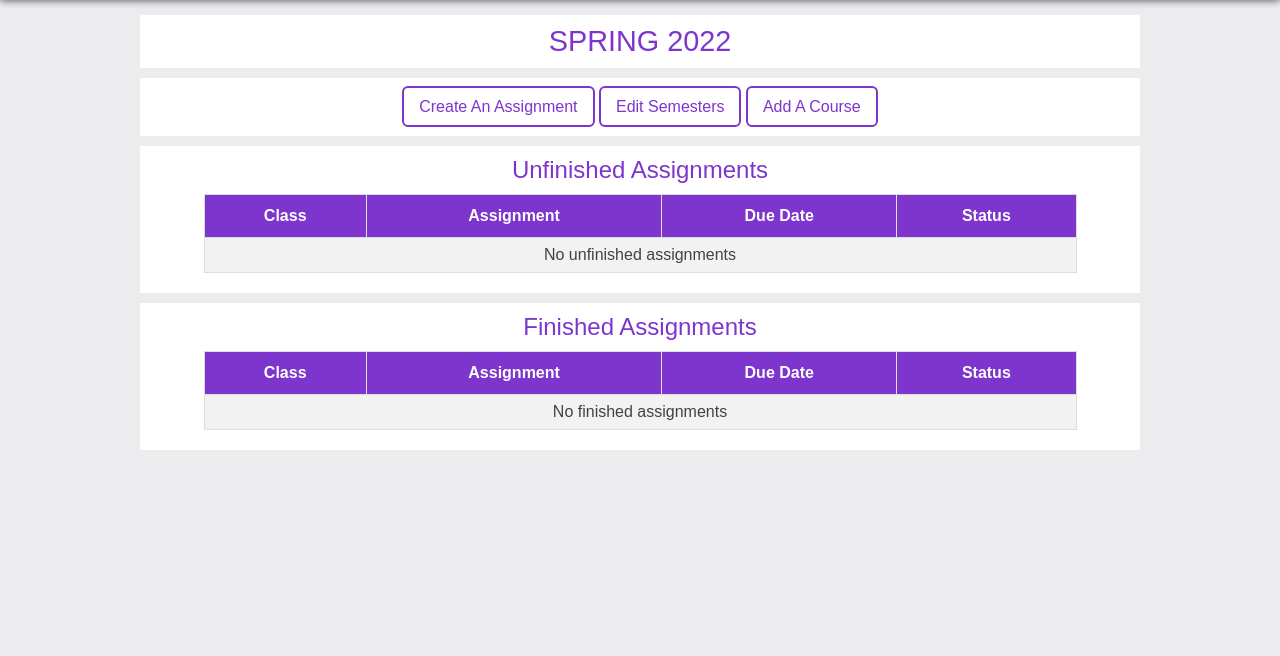
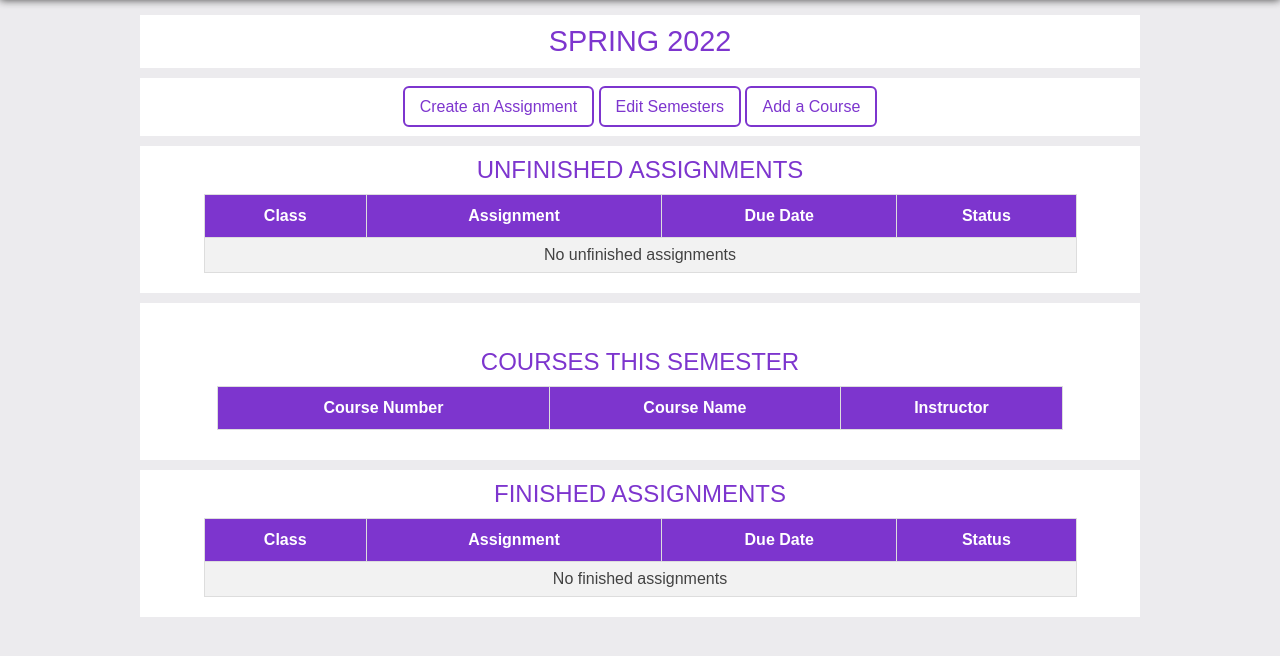
Before and after one commit to KennethOtero/MyPlanner, a PHP site: page /content/common/Tasks.php in a window 1280 px wide. Shown: the part 102-758 px from the top of the page. Run offline with PHP 8.4, Linux system fonts and the light colour scheme; a user stored in the database is signed in; data comes from the database, SQL or seed files in the repository; lists and menus that the app fills with data are empty.

Commit message:
Added courses table

```diff
--- a/content/common/Tasks.php
+++ b/content/common/Tasks.php
@@ -109,15 +109,15 @@
 
     <div class="container">
         <div class="AddTask">
-            <a href="AddTask.php">Create An Assignment</a>
+            <a href="AddTask.php">Create an Assignment</a>
             <a href="EditSemester.php">Edit Semesters</a>
-            <a href="AddCourse.php">Add A Course</a>
+            <a href="AddCourse.php">Add a Course</a>
         </div>
     </div>
 
     <div class="container">
         <div class="upcoming">
-            <p>Unfinished Assignments</p>
+            <p>UNFINISHED ASSIGNMENTS</p>
             <table id="UpcomingTable">
                 <tr>
                     <th>Class</th>
@@ -179,8 +179,66 @@
     </div>
 
     <div class="container">
+        <div class="classes">
+            <p>COURSES THIS SEMESTER</p>
+            <table id="AllCourses">
+                <tr>
+                    <th>Course Number</th>
+                    <th>Course Name</th>
+                    <th>Instructor</th>
+                </tr>
+                <?php
+                    // MySQL Connection variables
+                    $servername = "localhost";
+                    $username = "root";
+                    $password = "CPDM-OteroK";
+                    $database = "dbsql";
+
+                    // Create connection
+                    $conn = mysqli_connect($servername, $username, $password, $database);
+
+                    // Check connection
+                    if ($conn->connect_error) {
+                        die("Connection failed: " . $conn->connect_error);
+                    }
+
+                    if ($conn) {
+                        // Query
+                        $intUserID = $_SESSION['intUserID'];
+                        if (!isset($_SESSION['intSemesterID'])) {
+                            $intSemesterID = 0;
+                        } else {
+                            $intSemesterID = $_SESSION['intSemesterID'];
+                        }
+                        $query = "CALL uspCurrentCourses($intUserID, $intSemesterID)";
+                        $result = mysqli_query($conn, $query);
+
+                        while ($row = mysqli_fetch_assoc($result)) {
+                            // Get data
+                            $CourseNumber = $row['strCourseNumber'];
+                            $Course = $row['strCourse'];
+                            $Instructor = $row['strInstructor'];
+                            $intCourseID = $row['intCourseID'];
+
+                            // Display courses
+                            echo
+                            '
+                            <tr>
+                                <td><a href="UpdateCourse.php?ID='. $intCourseID .'">'. $CourseNumber .'</a></td>
+                                <td>'. $Course .'</td>
+                                <td>'. $Instructor .'</td>
+                            </tr>
+                            ';
+                        }
+                    }
+                ?>
+            </table>
+        </div>
+    </div>
+
+    <div class="container">
         <div class="finished">
-        <p>Finished Assignments</p>
+        <p>FINISHED ASSIGNMENTS</p>
             <table id="UpcomingTable">
                 <tr>
                     <th>Class</th>
```
